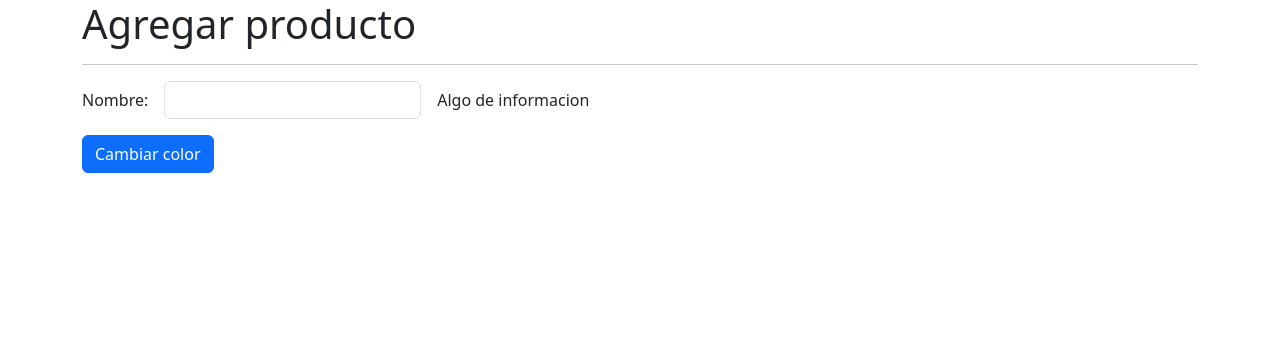
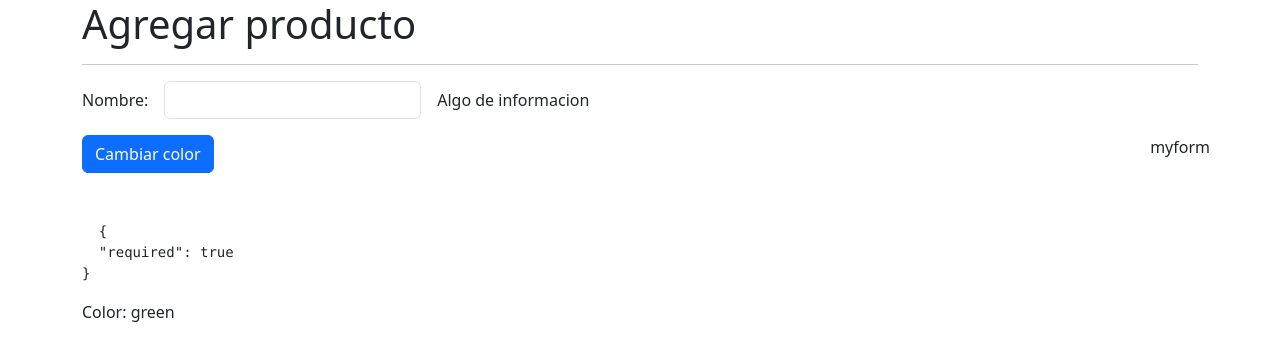
Before and after one commit to Duvan2662/Directivas-Personalizadas, an Angular app: page /products/product in a window 1280 px wide. Shown: the top 360 px of the page. Built offline with nearby package versions, Linux system fonts and the light colour scheme.

Commit message:
Se hace el enlace del formulario con el template y se crea un metodo para cambiar el color de la propiedad. Todo muy normal de lo que vimos en formularios reactivos

```diff
--- a/src/app/products/pages/product-page/product-page.component.html
+++ b/src/app/products/pages/product-page/product-page.component.html
@@ -1,7 +1,7 @@
 <h1>Agregar producto</h1>
 <hr>
 
-<form>
+<form [formGroup]="myform">
 
   <div class="row g-3 align-items-center mb-3">
 
@@ -9,7 +9,11 @@
       <label>Nombre:</label>
     </div>
     <div class="col-auto">
-      <input type="text" class="form-control">
+      <input
+        type="text"
+        class="form-control"
+        formControlName = "name"
+      >
     </div>
     <div class="col-auto">
       <span>Algo de informacion</span>
@@ -20,10 +24,16 @@
 
   <div class="row">
     <div class="col">
-      <button class="btn btn-primary">
+      <button class="btn btn-primary" (click)="changeColor()">
         Cambiar color
       </button>
-    </div>
+    </div>myform
   </div>
 
 </form>
+
+
+<pre class="mt-5">
+  {{myform.get('name')?.errors | json}}
+</pre>
+<p>Color: {{color}}</p>
--- a/src/app/products/pages/product-page/product-page.component.ts
+++ b/src/app/products/pages/product-page/product-page.component.ts
@@ -1,4 +1,5 @@
-import { Component } from '@angular/core';
+import { Component, inject } from '@angular/core';
+import { FormBuilder, FormGroup, Validators } from '@angular/forms';
 
 @Component({
   templateUrl: './product-page.component.html',
@@ -6,4 +7,21 @@
 })
 export class ProductPageComponent {
 
+  private fb = inject(FormBuilder);
+
+  public color :string = 'green';
+
+  public myform : FormGroup = this.fb.group({
+    name:['',[Validators.required,Validators.minLength(6),Validators.email]]
+  });
+
+
+  public changeColor = () => {
+    const color = '#xxxxxx'.replace(/x/g, y=>(Math.random()*16|0).toString(16)); //Color hexadecimal
+    this.color = color;
+  }
+
+
+
+
 }
```
Also changed, not shown: src/app/products/products.module.ts (+7 -2 lines).
